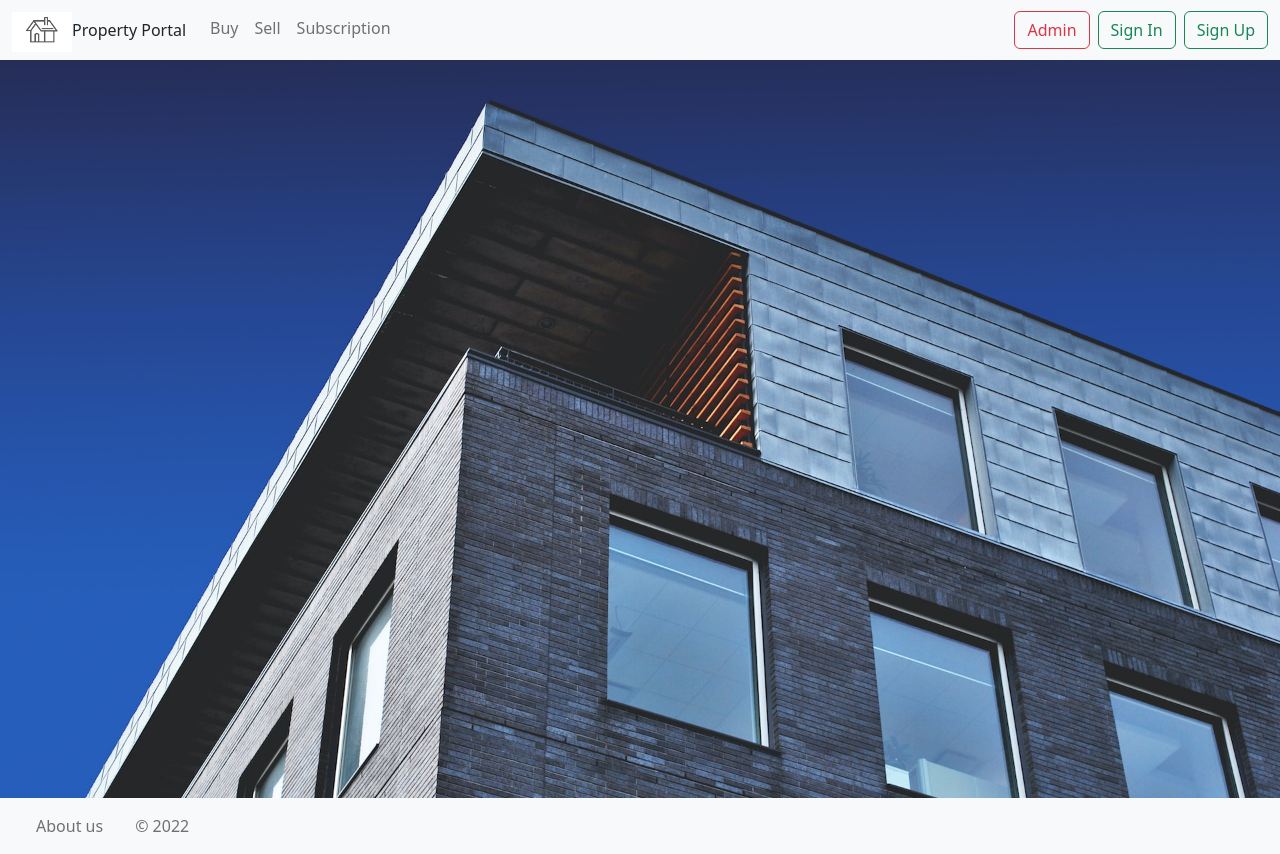
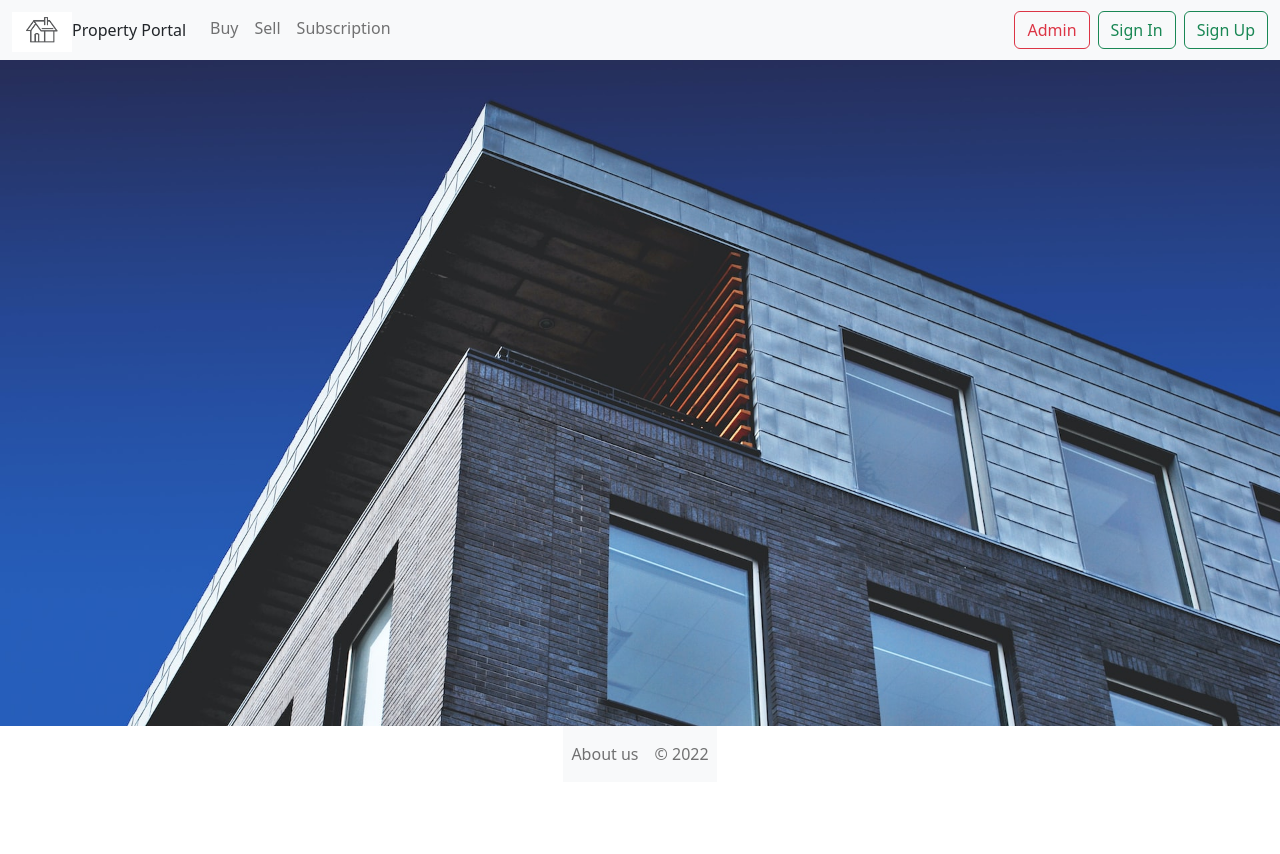
Before and after one commit to ManishV5/property-portal, a React (Create React App) app: page / in a window 1280 px wide. After the commit the page ends 800 px from the top, so only its background shows below. Built offline with nearby package versions, Linux system fonts and the light colour scheme.

Commit message:
fixed alignment on home

```diff
--- a/src/components/Aboutbar.js
+++ b/src/components/Aboutbar.js
@@ -2,19 +2,13 @@ import {Link} from "react-router-dom"
 
 export const AboutBar = () => {
     return (
-      <nav className="navbar navbar-expand-lg bg-light">
-        <div className="container-fluid">
-          <div className="collapse navbar-collapse" id="navbarTogglerDemo01">
-            <ul className="navbar-nav me-auto mb-2 mb-lg-0 navbar-center">
-              <li className="nav-item ms-3">
-                <Link className="nav-link">About us</Link>
-              </li>
-              <li className="nav-item ms-3">
-                <Link className="nav-link">&#169; 2022</Link>
-              </li>
-            </ul>
-          </div>
-        </div>
+      <div className="d-flex justify-content-center">
+        <nav className="navbar navbar-expand-lg bg-light">
+        <ul className="navbar-nav me-auto mb-lg-0">
+            <li><Link className="nav-link">About us</Link></li>
+            <li><Link className="nav-link">&#169; 2022</Link></li>
+        </ul>
       </nav>
+      </div>
     );
   };
--- a/src/pages/Home.js
+++ b/src/pages/Home.js
@@ -5,7 +5,7 @@ import { AboutBar } from "../components/Aboutbar";
 export const Home = () => {
   const myStyle = {
     backgroundImage: `url(${backgroundImageHome})`,
-    height: "101vh",
+    height: "92vh",
     marginTop: "-70px",
     fontSize: "50px",
     backgroundSize: "cover",
```
